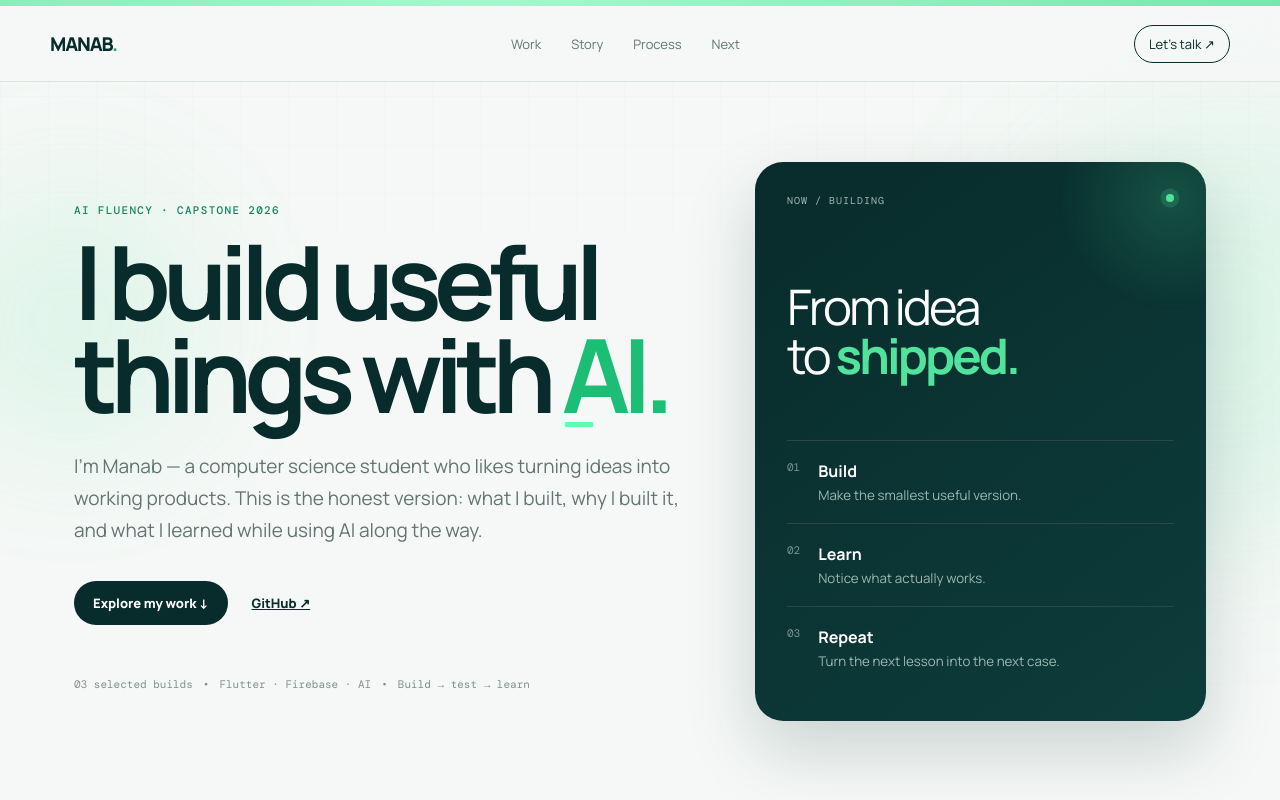
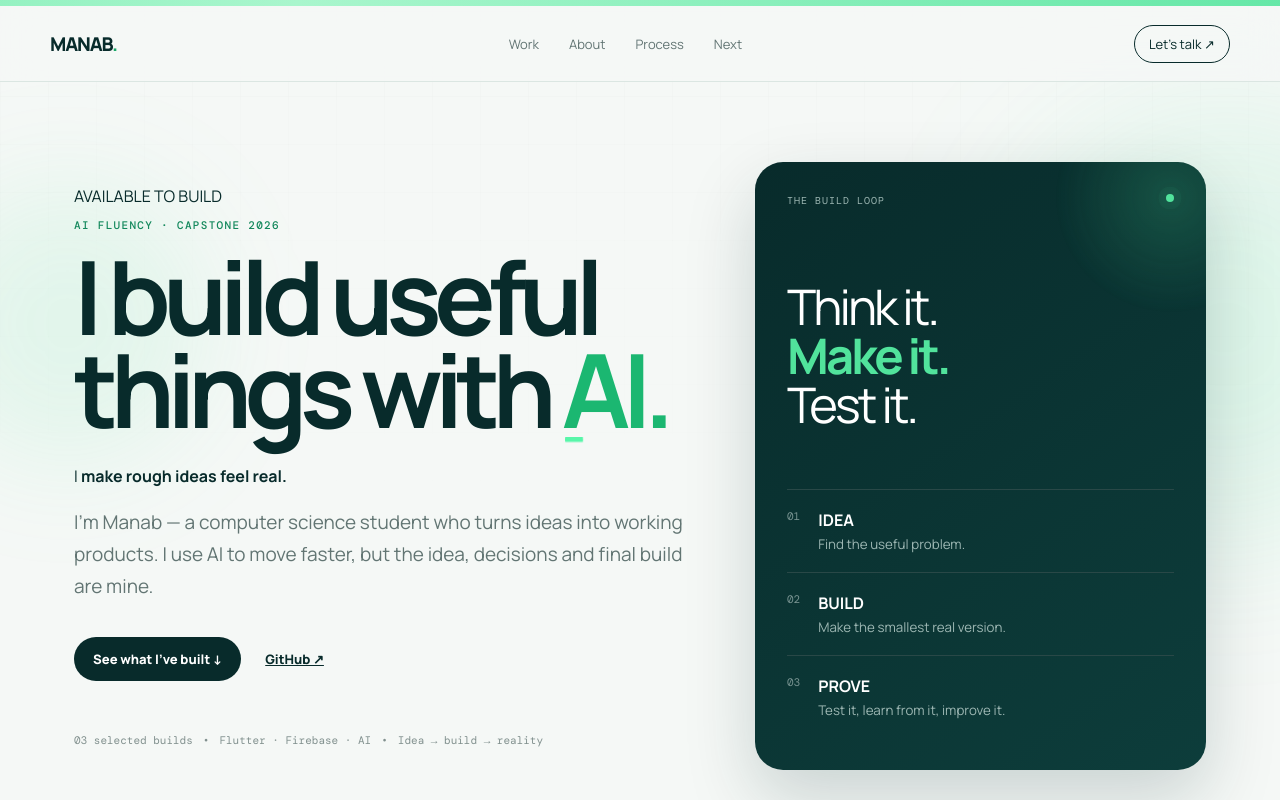
Before and after one commit to emManab/manab-ai-portfolio, a Next.js app: page / in a window 1280 px wide. Shown: the top 800 px of the page. Built offline with nearby package versions, Linux system fonts and the light colour scheme.

Commit message:
feat: redesign portfolio with typewriter and build philosophy

```diff
--- a/app/page.tsx
+++ b/app/page.tsx
@@ -1,6 +1,6 @@
 "use client";
 
-import { useState } from "react";
+import { useEffect, useState } from "react";
 
 type Project = {
   id: string; number: string; type: string; title: string; summary: string;
@@ -43,40 +43,75 @@ const beats = [
   ["What came of it","A portfolio that can accept the next real project without another portfolio rebuild."]
 ];
 
+const phrases = [
+  "turn ideas into ready products.",
+  "make rough ideas feel real.",
+  "build, test, learn, repeat.",
+  "ship useful things with AI."
+];
+
 export default function Home() {
   const [active, setActive] = useState("libtrack");
   const [open, setOpen] = useState<Project | null>(null);
+  const [phrase, setPhrase] = useState(phrases[0]);
+  const [typed, setTyped] = useState("");
+  const [deleting, setDeleting] = useState(false);
+
   const project = projects.find(p => p.id === active)!;
+
+  useEffect(() => {
+    let timeout: ReturnType<typeof setTimeout>;
+    const current = phrase;
+    if (!deleting && typed.length < current.length) {
+      timeout = setTimeout(() => setTyped(current.slice(0, typed.length + 1)), 48);
+    } else if (!deleting && typed.length === current.length) {
+      timeout = setTimeout(() => setDeleting(true), 1700);
+    } else if (deleting && typed.length > 0) {
+      timeout = setTimeout(() => setTyped(current.slice(0, typed.length - 1)), 28);
+    } else {
+      setDeleting(false);
+      setPhrase(phrases[(phrases.indexOf(current) + 1) % phrases.length]);
+    }
+    return () => clearTimeout(timeout);
+  }, [typed, deleting, phrase]);
 
   return (
     <>
       <div className="topline" />
       <header className="nav">
         <a className="logo" href="#">MANAB<span>.</span></a>
-        <nav><a href="#work">Work</a><a href="#story">Story</a><a href="#process">Process</a><a href="#next">Next</a></nav>
+        <nav><a href="#work">Work</a><a href="#about">About</a><a href="#process">Process</a><a href="#next">Next</a></nav>
         <a className="mini" href="#contact">Let&apos;s talk ↗</a>
       </header>
 
       <main>
         <section className="hero">
           <div className="hero-copy">
+            <div className="hero-kicker"><span className="live-dot" /> AVAILABLE TO BUILD</div>
             <p className="eyebrow">AI FLUENCY · CAPSTONE 2026</p>
             <h1>I build useful things with <em>AI.</em></h1>
-            <p className="lede">I&apos;m Manab — a computer science student who likes turning ideas into working products. This is the honest version: what I built, why I built it, and what I learned while using AI along the way.</p>
-            <div className="hero-actions"><a className="button dark" href="#work">Explore my work ↓</a><a className="text-link" href="https://github.com/emManab" target="_blank">GitHub ↗</a></div>
-            <div className="proof-row"><span>03 selected builds</span><span>•</span><span>Flutter · Firebase · AI</span><span>•</span><span>Build → test → learn</span></div>
+            <div className="type-line"><span>I </span><strong>{typed}</strong><i aria-hidden="true" /></div>
+            <p className="lede">I&apos;m Manab — a computer science student who turns ideas into working products. I use AI to move faster, but the idea, decisions and final build are mine.</p>
+            <div className="hero-actions"><a className="button dark" href="#work">See what I&apos;ve built ↓</a><a className="text-link" href="https://github.com/emManab" target="_blank" rel="noreferrer">GitHub ↗</a></div>
+            <div className="proof-row"><span>03 selected builds</span><span>•</span><span>Flutter · Firebase · AI</span><span>•</span><span>Idea → build → reality</span></div>
           </div>
+
           <div className="hero-panel">
-            <div className="panel-top"><span>NOW / BUILDING</span><span className="dot" /></div>
-            <div className="panel-title">From idea<br/>to <strong>shipped.</strong></div>
-            <div className="signal"><span>01</span><div><b>Build</b><small>Make the smallest useful version.</small></div></div>
-            <div className="signal"><span>02</span><div><b>Learn</b><small>Notice what actually works.</small></div></div>
-            <div className="signal"><span>03</span><div><b>Repeat</b><small>Turn the next lesson into the next case.</small></div></div>
+            <div className="panel-glow" />
+            <div className="panel-top"><span>THE BUILD LOOP</span><span className="dot" /></div>
+            <div className="panel-title">Think it.<br/><strong>Make it.</strong><br/>Test it.</div>
+            <div className="signal"><span>01</span><div><b>IDEA</b><small>Find the useful problem.</small></div></div>
+            <div className="signal"><span>02</span><div><b>BUILD</b><small>Make the smallest real version.</small></div></div>
+            <div className="signal"><span>03</span><div><b>PROVE</b><small>Test it, learn from it, improve it.</small></div></div>
           </div>
         </section>
 
+        <section className="ticker" aria-label="skills">
+          <div><span>PRODUCT THINKING</span><b>✦</b><span>FLUTTER</span><b>✦</b><span>FIREBASE</span><b>✦</b><span>AI-ASSISTED DEVELOPMENT</span><b>✦</b><span>PROTOTYPING</span><b>✦</b><span>PRODUCT UX</span><b>✦</b></div>
+        </section>
+
         <section id="work" className="section">
-          <div className="section-head"><div><p className="eyebrow">SELECTED WORK</p><h2>Projects with a reason to exist.</h2></div><p>Not a list of technologies. Each case starts with a problem, shows what I did, and ends with what changed.</p></div>
+          <div className="section-head"><div><p className="eyebrow">SELECTED WORK / 01</p><h2>Ideas that became things.</h2></div><p>I don&apos;t want a portfolio that only says what I know. I want it to show what I can make. Each case starts with a reason to exist.</p></div>
           <div className="project-grid">
             {projects.map(p => <article key={p.id} className={"project "+(active===p.id?"selected":"")} onClick={()=>setActive(p.id)}>
               <div className="project-number">{p.number}</div><span className="type">{p.type}</span><h3>{p.title}</h3><p>{p.summary}</p>
@@ -87,7 +122,7 @@ export default function Home() {
         </section>
 
         <section className="demo-section">
-          <div className="section-head"><div><p className="eyebrow">WORKING DEMO</p><h2>Explore a case.</h2></div><p>This is the live interaction in the portfolio: switch projects and the case changes instantly.</p></div>
+          <div className="section-head"><div><p className="eyebrow">INTERACTIVE CASE / 02</p><h2>Don&apos;t just scroll. Explore.</h2></div><p>Switch between projects and see the problem, the build, the result and the next move. The portfolio itself is a small working demo.</p></div>
           <div className="explorer">
             <div className="tabs">{projects.map(p=><button key={p.id} className={active===p.id?"active":""} onClick={()=>setActive(p.id)}>{p.title}</button>)}</div>
             <div className="explorer-body">
@@ -102,22 +137,46 @@ export default function Home() {
           </div>
         </section>
 
+        <section id="about" className="section about">
+          <div className="about-statement">
+            <p className="eyebrow">THE IDEA / 03</p>
+            <h2>Give me an idea. I&apos;ll figure out how to make it real.</h2>
+            <p className="body">I like the space between an idea and a finished product: figuring out what matters, choosing a practical stack, building the first version and learning from what breaks.</p>
+          </div>
+          <div className="principles">
+            <div className="principle"><span>01</span><h3>Useful over flashy.</h3><p>Start with the user problem, not the feature list.</p></div>
+            <div className="principle"><span>02</span><h3>AI as leverage.</h3><p>Use AI for speed, exploration and debugging — keep the decisions human.</p></div>
+            <div className="principle"><span>03</span><h3>Build before perfect.</h3><p>Make a real version early enough that reality can disagree with the idea.</p></div>
+            <div className="principle"><span>04</span><h3>Document the lesson.</h3><p>Every useful build should make the next build easier.</p></div>
+          </div>
+        </section>
+
         <section id="story" className="section story">
-          <div><p className="eyebrow">THE HONEST STORY</p><h2>AI made the first draft faster. It didn&apos;t make the decisions for me.</h2><p className="body">I used AI as a pair programmer and writing partner — for scaffolding UI, explaining errors, exploring implementation paths and tightening copy. The useful part was speed. The important part was still deciding what was true, what needed testing, and what was worth shipping.</p></div>
+          <div><p className="eyebrow">THE HONEST STORY / 04</p><h2>AI made the first draft faster. It didn&apos;t make the decisions for me.</h2><p className="body">I used AI as a pair programmer and writing partner — for scaffolding UI, explaining errors, exploring implementation paths and tightening copy. The useful part was speed. The important part was deciding what was true, what needed testing and what was worth shipping.</p></div>
           <div className="story-card"><span>THE PART I HAD TO OWN</span><h3>Generated code can look finished before it is trustworthy.</h3><p>I still had to test interactions, check assumptions, simplify features and make sure the portfolio didn&apos;t claim more than the projects actually prove.</p><div className="beats">{beats.map(([a,b])=><div className="beat" key={a}><b>{a}</b><span>{b}</span></div>)}</div></div>
         </section>
 
         <section id="process" className="section process">
-          <div className="section-head"><div><p className="eyebrow">HOW I WORK</p><h2>A small loop I can repeat.</h2></div></div>
-          <div className="process-grid"><div><span>01</span><h3>Frame</h3><p>Write the problem before opening the editor.</p></div><div><span>02</span><h3>Build</h3><p>Use AI to remove repetitive work, not to skip thinking.</p></div><div><span>03</span><h3>Test</h3><p>Run the interaction, find the weak assumption, fix it.</p></div><div><span>04</span><h3>Document</h3><p>Keep the three beats so the next case is cheap to add.</p></div></div>
+          <div className="section-head"><div><p className="eyebrow">HOW I WORK / 05</p><h2>From rough thought to ready build.</h2></div><p>The rules are simple enough to remember and strict enough to keep a project moving.</p></div>
+          <div className="process-grid"><div><span>01</span><h3>Frame</h3><p>Write the problem before opening the editor.</p></div><div><span>02</span><h3>Build</h3><p>Use the smallest practical stack and get something real on screen.</p></div><div><span>03</span><h3>Test</h3><p>Run the interaction, find the weak assumption, fix it.</p></div><div><span>04</span><h3>Document</h3><p>Capture what changed so the next case is easier to ship.</p></div></div>
+        </section>
+
+        <section className="manifesto">
+          <div className="manifesto-mark">01 — 04</div>
+          <p className="eyebrow">MY BUILD RULES</p>
+          <h2>Idea first.<br/><em>Noise last.</em></h2>
+          <div className="rule-row"><span>01</span><b>Start with why.</b><p>If I can&apos;t explain the problem in one sentence, I&apos;m not ready to build.</p></div>
+          <div className="rule-row"><span>02</span><b>Make it tangible.</b><p>A working rough version teaches more than a perfect plan sitting in a document.</p></div>
+          <div className="rule-row"><span>03</span><b>Keep the stack honest.</b><p>Technology should solve the problem, not become the project.</p></div>
+          <div className="rule-row"><span>04</span><b>Ship the lesson.</b><p>The output is the product — and the learning that makes the next one better.</p></div>
         </section>
 
         <section id="next" className="section next">
-          <div className="next-main"><p className="eyebrow">WHAT&apos;S NEXT</p><h2>The next case is already named.</h2><p>When LibTrack moves from concept toward a real end-to-end booking flow, I&apos;ll add it here using the same three beats: problem → what I did → what came of it.</p><a className="button dark" href="#work">See the case structure ↑</a></div>
-          <div className="reminder"><span className="calendar">FRI · 7:00 PM</span><h3>Add the next shipped case.</h3><p>A recurring reminder keeps the portfolio connected to actual work instead of becoming a once-a-year redesign project.</p><div className="reminder-line"><span>✓</span> Problem is clear</div><div className="reminder-line"><span>✓</span> Work is named</div><div className="reminder-line"><span>✓</span> Result is documented</div></div>
+          <div className="next-main"><p className="eyebrow">WHAT&apos;S NEXT / 06</p><h2>The next idea already has a place.</h2><p>When LibTrack moves from concept toward a real end-to-end booking flow, I&apos;ll add it here using the same three beats: problem → what I did → what came of it.</p><a className="button dark" href="#work">See the case structure ↑</a></div>
+          <div className="reminder"><span className="calendar">NEXT BUILD</span><h3>Make the next thing real.</h3><p>A portfolio should change because the work changes — not because the homepage gets redesigned again.</p><div className="reminder-line"><span>✓</span> Problem is clear</div><div className="reminder-line"><span>✓</span> Work is named</div><div className="reminder-line"><span>✓</span> Result is documented</div></div>
         </section>
 
-        <section id="contact" className="contact"><p className="eyebrow">LET&apos;S BUILD</p><h2>Have a problem worth turning into a product?</h2><p>I&apos;m interested in product engineering, AI-assisted development and practical software.</p><div><a className="button light" href="https://github.com/emManab" target="_blank">Connect on GitHub ↗</a><a className="button outline" href="https://github.com/emManab" target="_blank">GitHub ↗</a></div></section>
+        <section id="contact" className="contact"><div className="contact-orbit" /><p className="eyebrow">LET&apos;S BUILD / 07</p><h2>Have an idea that should become a real thing?</h2><p>I&apos;m interested in product engineering, AI-assisted development and practical software.</p><div><a className="button light" href="https://github.com/emManab" target="_blank" rel="noreferrer">Connect on GitHub ↗</a><a className="button outline" href="https://github.com/emManab" target="_blank" rel="noreferrer">GitHub ↗</a></div></section>
       </main>
 
       <footer><span>© 2026 Manab Barman</span><span>AI Fluency Capstone · Built with Next.js</span><a href="#">&uarr; Back to top</a></footer>
```
